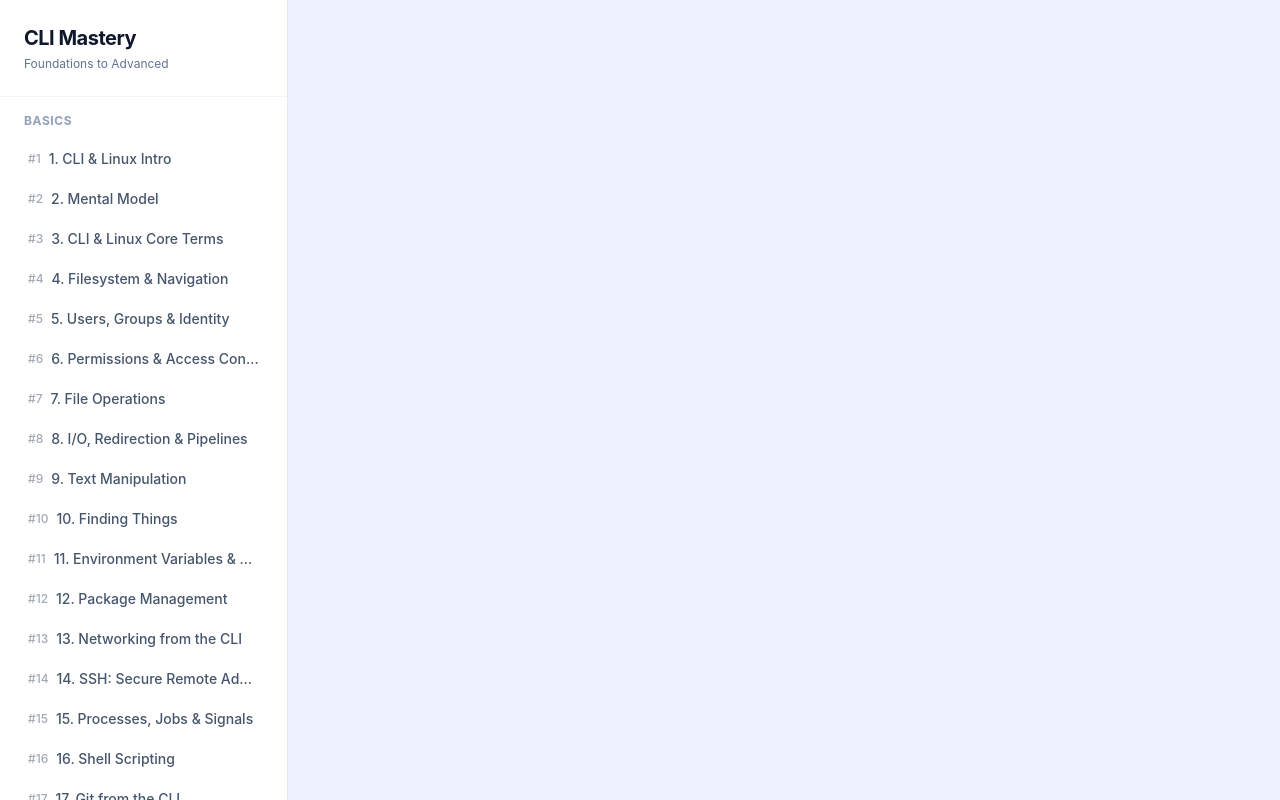
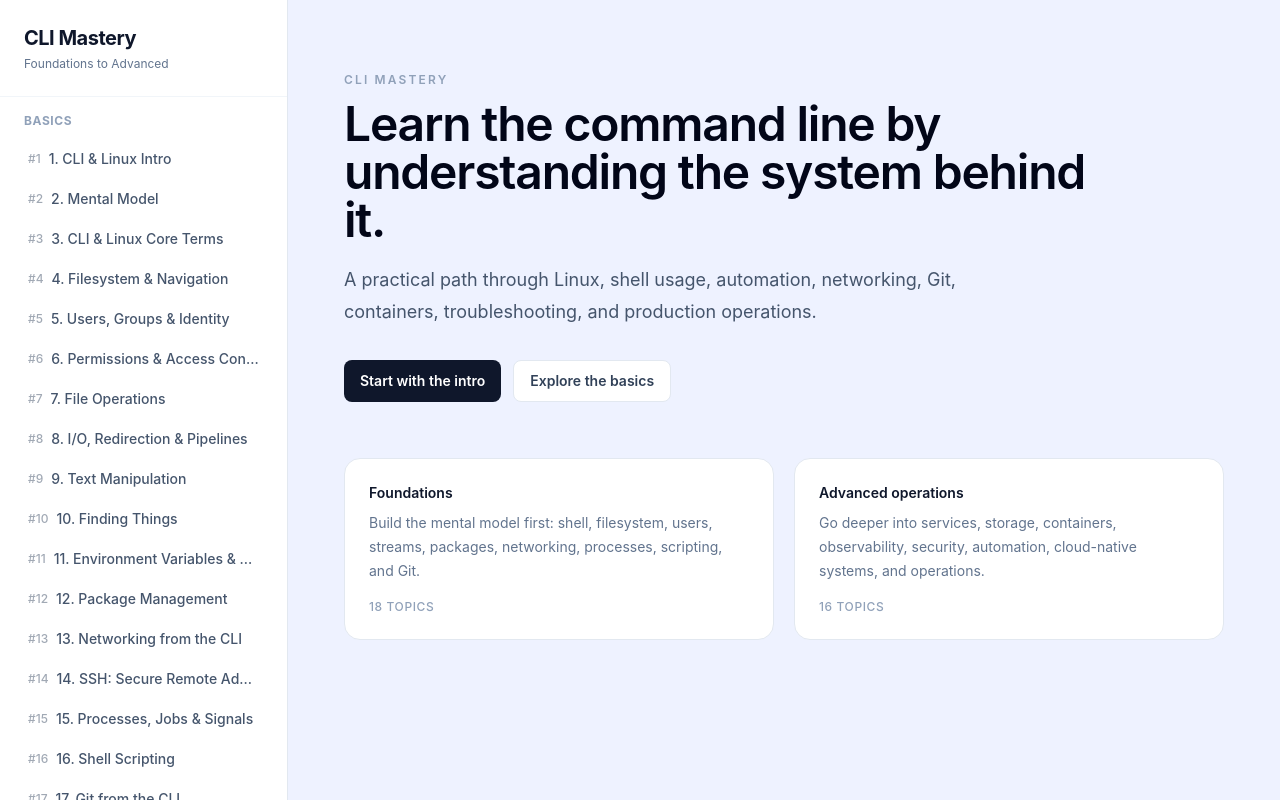
Before and after one commit to chandrakantdubey/cli, a React (Vite) app: page / in a window 1280 px wide. Before the commit this address led to /intro. Built offline with nearby package versions, Linux system fonts and the light colour scheme.

Commit message:
fix: render landing page on initial route

```diff
--- a/src/App.tsx
+++ b/src/App.tsx
@@ -1,6 +1,7 @@
 import { lazy, Suspense } from "react";
 import { BrowserRouter, Routes, Route } from "react-router";
 import Loading from "./pages/Loading";
+import Home from "./pages/Home";
 
 const CourseLayout = lazy(() => import("./layouts/CourseLayout"));
 const TopicViewer = lazy(() => import("./pages/TopicViewer"));
@@ -11,7 +12,7 @@ export default function App() {
       <Suspense fallback={<Loading />}>
         <Routes>
           <Route path="/" element={<CourseLayout />}>
-            <Route index element={<TopicViewer />} />
+            <Route index element={<Home />} />
             <Route path=":topicId" element={<TopicViewer />} />
           </Route>
         </Routes>
```
